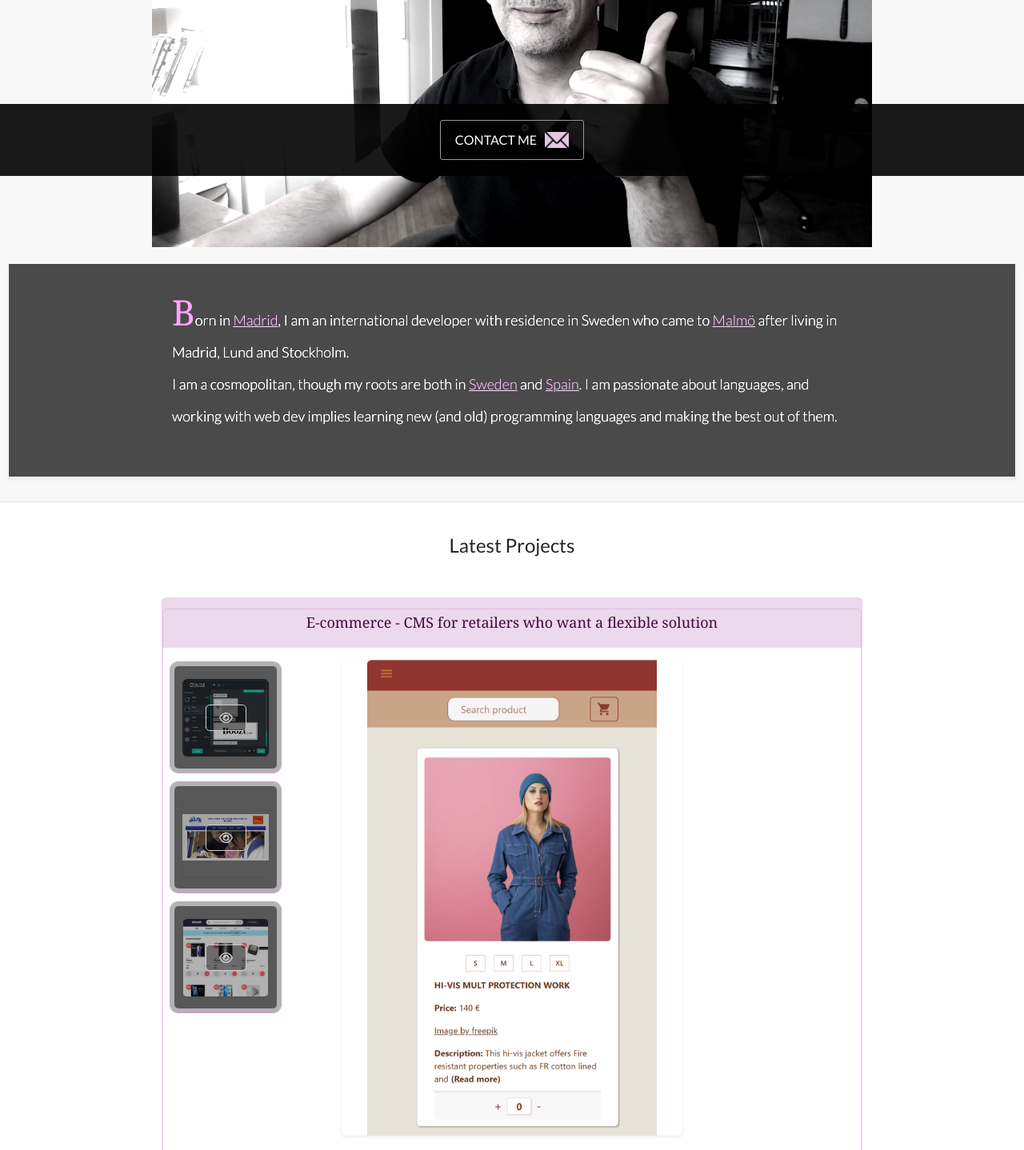
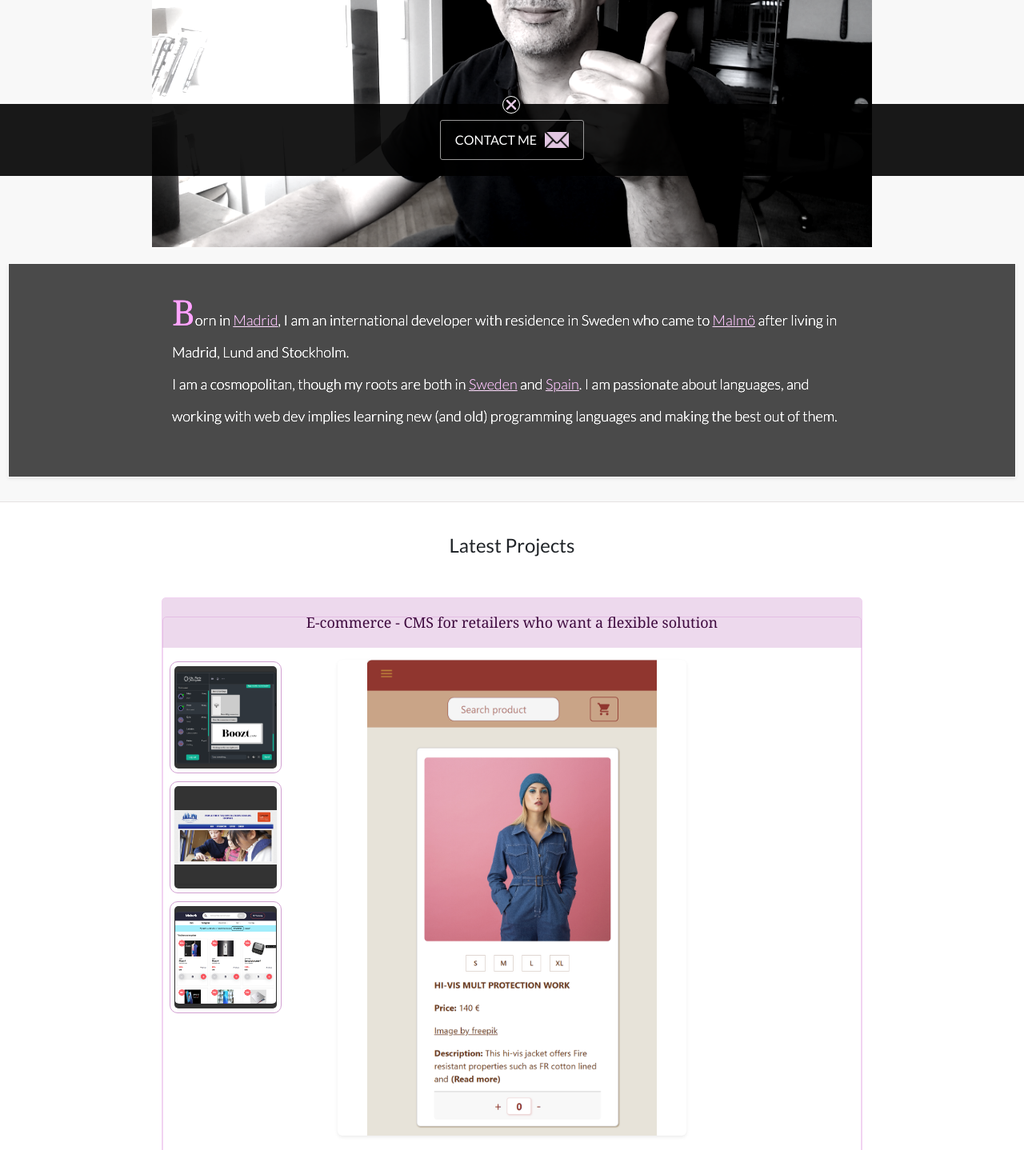
Before and after one commit to Gustaf26/portfolio-2024, a React (Vite) app: page / in a window 1280 px wide. Shown: the part 680-2118 px from the top of the page at 80% size. Built offline with nearby package versions, Linux system fonts and the light colour scheme; no server answers.

Commit message:
(Design & Refactoring > Footer): Adding as well extra functionality footer. Adding some skills to the list and changing colors to something more vivid

```diff
--- a/src/App.jsx
+++ b/src/App.jsx
@@ -1,9 +1,5 @@
 
 import { useState, useEffect, useRef } from 'react';
-
-import StyleContext from './contexts/StyleContext';
-
-import './assets/style.css'
 
 import About from './sections/container-one/About';
 import Latest from './sections/container-one/Latest';
@@ -13,40 +9,67 @@ import Skills from './sections/Skills.jsx';
 import Testimonials from './sections/container-one/Testimonials.jsx';
 import Education from './sections/container-one/Education'
 import Footer from './components/Footer';
-import Contact from './sections/Contact.jsx'
+import Hero from './sections/Hero.jsx'
 
 import { GithubContextProv } from './contexts/GithubContext.jsx';
 
 import mail from './assets/images/email.png'
 import GithubData from './sections/container-one/GithubData.jsx';
 
+import StyleContext from './contexts/StyleContext';
+
+import { FontAwesomeIcon } from '@fortawesome/react-fontawesome'
+import { faClose } from '@fortawesome/free-solid-svg-icons'
+
+import './assets/style.css'
+
 const App = () => {
+
   const [shadowSection, setShadowSection] = useState('')
+
+  const noContact = useRef(false)
   const offsetY = useRef(window.pageYOffset)
   const contactButtonRef = useRef()
+  const mainContainerRef = useRef()
+
+  const toggleContactButton = (action) => {
+
+    if (action === 'move-down')
+      contactButtonRef.current.style.animation = 'move-down-contact-button 0.5s linear forwards'
+    else {
+      if (noContact.current === false) {
+        contactButtonRef.current.style.display = 'flex'
+        contactButtonRef.current.style.animation = 'move-up-contact-button 0.5s linear forwards'
+      }
+    }
+  }
 
   useEffect(() => {
 
     window.addEventListener('scroll', (e) => {
 
       if (window.pageYOffset < offsetY.current) {
-        contactButtonRef.current.style.display = 'flex'
-        contactButtonRef.current.style.animation = 'move-up-contact-button 0.5s linear forwards'
+        toggleContactButton('move-up')
       }
       else {
-        contactButtonRef.current.style.animation = 'move-down-contact-button 0.5s linear forwards'
+        toggleContactButton('move-down')
       }
 
       offsetY.current = window.pageYOffset
 
     })
+
+    const scrollToStart = () => mainContainerRef.current.scrollIntoView({ block: 'start' })
+
+    scrollToStart()
+
   }, [])
 
   return (
-    <div style={{ height: 'fit-content' }}>
+    <div ref={mainContainerRef} style={{ height: 'fit-content' }}>
       <StyleContext.Provider value={{ shadowSection, setShadowSection }}>
         <Header />
-        <Contact />
+        <Hero />
         <About />
         <div className="main-container">
           <div>
@@ -82,9 +105,11 @@ const App = () => {
           </div>
           <div ref={contactButtonRef} id="contact-me-container">
             <button id="contact-me-button">
+
               <a href="mailto: gcs26@yahoo.com" target="">
                 CONTACT ME</a>
               <img alt="send-email" src={mail} />
+              <FontAwesomeIcon onClick={() => { noContact.current = true; toggleContactButton('move-down') }} icon={faClose} />
             </button>
           </div>
         </div>
--- a/src/assets/style.css
+++ b/src/assets/style.css
@@ -251,6 +251,7 @@ header ul.social {
     align-items: center;
     justify-content: center;
     z-index: 200;
+    /* position: relative; */
 
     &:hover {
         background-color: rgba(209, 160, 209, 0.5);
@@ -268,6 +269,20 @@ header ul.social {
         width: 220px;
         margin: 0 auto;
         left: calc(50% - 110px);
+    }
+
+    & svg {
+        color: rgb(227, 200, 227);
+        background-color: black;
+        ;
+        width: 20px;
+        height: 20px;
+        position: absolute;
+        border-radius: 50%;
+        border: 0.5px solid white;
+        top: -10px;
+        right: calc(50% - 10px);
+        z-index: 100;
     }
 
     & a {
@@ -811,7 +826,7 @@ section {
             /* margin: 15px; */
             position: relative;
             overflow: hidden;
-            box-shadow: 8px 8px 0px rgb(228, 223, 223);
+            /* box-shadow: 8px 8px 0px rgb(228, 223, 223); */
 
             & h3 {
                 position: absolute;
@@ -829,11 +844,9 @@ section {
 
             &.not-featured {
                 & a {
-
                     height: 100%;
                     box-shadow: none;
                     border: none;
-
                 }
 
                 & #more-info-button {
@@ -847,6 +860,7 @@ section {
                     justify-content: center;
                     align-items: center;
                     border-radius: 5px;
+                    display: none;
 
                     &:hover {
                         background-color: rgba(0, 0, 0, 0);
@@ -888,9 +902,9 @@ section {
                 display: flex;
                 justify-content: center;
                 align-items: center;
-                padding: 10px;
-                background-color: rgba(0, 0, 0, 0.5);
-                border: 0.5px solid rgb(241, 211, 241);
+                /* padding: 10px; */
+                background-color: rgba(0, 0, 0, 0.8);
+                /* border: 0.5px solid rgb(241, 211, 241); */
                 border-radius: 5px;
             }
 
--- a/src/components/Footer.tsx
+++ b/src/components/Footer.tsx
@@ -8,7 +8,9 @@ function Footer() {
     return (<footer className="footer">
         <small className="copyright">Remastered by <a href="https://github.com/Gustaf26" target=""> Gustaf26 </a>after template with <FontAwesomeIcon icon={faHeartbeat} /> by <a href="https://themes.3rdwavemedia.com" target="">Xiaoying Riley</a> for developers</small>
         <div className="container">
-            <BasicInfo />
+            <div className="footer section-inner">
+                <p>Malmö, SWE, gcs26@yahoo.com</p>
+            </div>
         </div>
     </footer>)
 }
--- a/src/sections/Contact.jsx
+++ b/src/sections/Hero.jsx
@@ -4,7 +4,7 @@ import { useEffect, useState } from 'react'
 import myProfile from '../assets/images/my-profile.jpg'
 
 
-export default function Contact() {
+export default function Hero() {
 
     const [msg, setMsg] = useState('')
 
--- a/src/sections/Skills.jsx
+++ b/src/sections/Skills.jsx
@@ -90,7 +90,7 @@ function Skills() {
                                 <div className="level-bar progress" style={{ zIndex: 10, height: '4px' }}>
                                     <span className="shining-prog progress-bar-value" ref={skillRefs[i]}
                                         style={{
-                                            background: i === 0 ? 'rgb(241, 211, 241)' : 'rgb(169, 198, 207)',
+                                            background: i === 0 ? 'rgb(227, 162, 227)' : 'rgb(138, 181, 195)',
                                             width: skill.level + "%", borderRadius: '20px', height: '7px'
                                         }} id={skill.name}></span>
                                 </div>
--- a/src/sections/container-one/GithubData.jsx
+++ b/src/sections/container-one/GithubData.jsx
@@ -1,18 +1,14 @@
 
-import { useState, useContext, useEffect, useRef } from 'react'
+import { useState, useContext, useEffect } from 'react'
 
 import { GithubContext } from '../../contexts/GithubContext.jsx'
 
-// const DataWheel = (data) => {
-//     return (<span class="loader">Repositories</span>)
-// }
 
 const GithubData = () => {
 
     const { gitUserData, gitRepoEvents } = useContext(GithubContext)
     const [commits, setCommits] = useState(0)
     const [repos, setRepos] = useState(0)
-    const hirable = true
     const [lastUpdated, setLastUpdated] = useState('')
 
     useEffect(() => {
--- a/src/sections/container-one/Latest.jsx
+++ b/src/sections/container-one/Latest.jsx
@@ -1,4 +1,4 @@
-import { useState, useContext, useRef, useEffect, useLayoutEffect } from 'react'
+import { useState, useContext, useRef, useEffect } from 'react'
 import projects from '../../data/data.js'
 import StyleContext from '../../contexts/StyleContext.jsx'
 import { FontAwesomeIcon } from '@fortawesome/react-fontawesome'
--- a/src/sections/container-two/BasicInfo.jsx
+++ /dev/null
@@ -1,11 +0,0 @@
-
-function BasicInfo() {
-
-    return (
-        <div className="footer section-inner">
-            <p>Malmö, SWE, gcs26@yahoo.com</p>
-        </div>
-    )
-}
-
-export default BasicInfo
```
